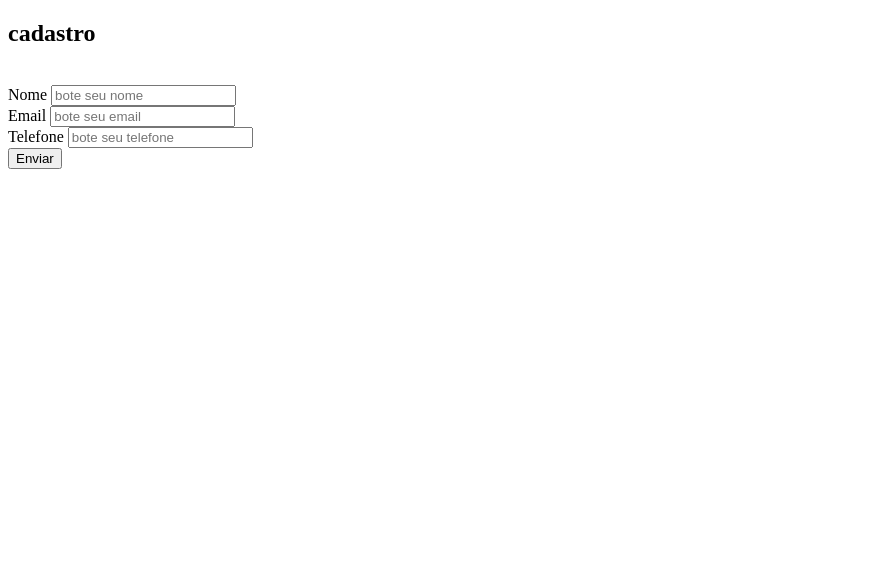
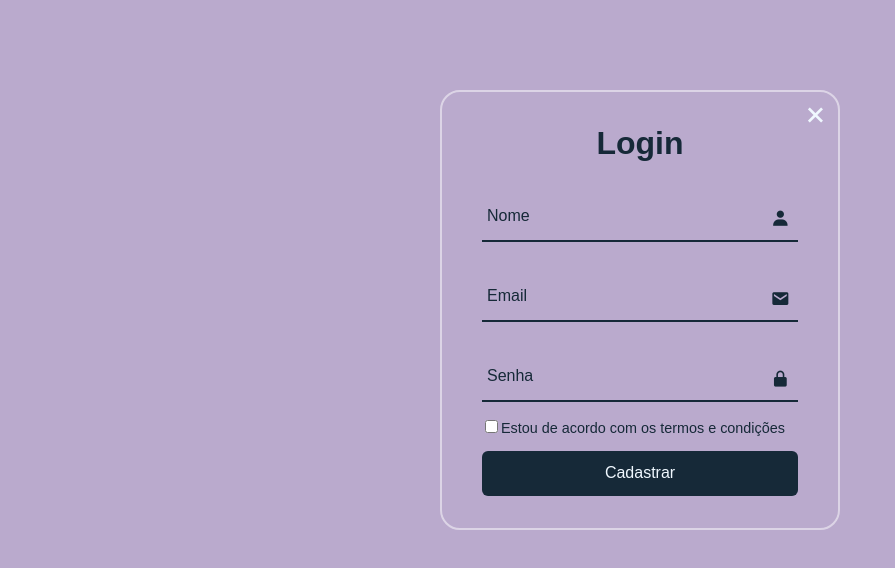
Before and after one commit to MariaC-GG/E-commerce, a plain HTML site: page cadastro.html in a window 1280 px wide. Shown: the whole page, without its empty margins (0-895 px from the left). Drawn offline with nearby package versions, Linux system fonts and the light colour scheme; files that its build step writes are made by us from their sources.

Commit message:
feito a págian de cadastro

```diff
--- a/assets/css/cadastro.css
+++ b/assets/css/cadastro.css
@@ -0,0 +1,121 @@
+*{
+    margin: 0;
+    padding: 0;
+    box-sizing: border-box;
+    font-family: 'Poppins', sans-serif;
+    text-decoration: none;
+    list-style: none;
+}
+body{
+    background-color: rgba(182, 165, 202, 0.938);
+    display: flex;
+    justify-content: center;
+    align-items: center;
+    min-height: 100hv;
+    padding: 90px;
+}
+
+
+.cadastro{
+    position: relative;
+    width: 400px;
+    height: 440px;
+    background: transparent;
+    border: 2px solid rgba(255, 255, 255, .5);
+    border-radius: 20px;
+    backdrop-filter: bluer(20px);
+    display: flex;
+    justify-content: center;
+    align-items: center;
+    overflow: hidden;
+}
+.cadastro .caixa_login{
+    width: 100%;
+    padding: 40px;
+}
+.cadastro .fechar-tela-x{
+    position: absolute;
+    top: 0;
+    right: 0;
+    width: 45px;
+    height: 45px;
+    background:transparent;
+    font-size: 2rem;
+    color: aliceblue;
+    display:flex;
+    justify-content: center;
+    align-items: center;
+    cursor: pointer;
+}
+
+.caixa_login h2{
+    font-size: 2rem;
+    color: #162938;
+    text-align: center;
+}
+
+.caixa-input{
+    position: relative;
+    width: 100%;
+    height: 50px;
+    border-bottom: 2px solid #162938;
+    margin: 30px 0;
+}
+.caixa-input label{
+    position: absolute;
+    top: 50%;
+    left: 5px;
+    transform:translateY(-50%);
+    font-size: 1rem;
+    color: #162938;
+    font-weight: 500;
+    pointer-events: none;
+    transition: .5s;
+}
+.caixa-input input:focus~label,
+.caixa-input input:valid~label{
+    top: -5px;
+}
+
+.caixa-input input{
+    width: 100%;
+    height: 100%;
+    background: transparent;
+    border: none;
+    outline: none;
+    font-size: 1rem;
+    color: #162938;
+    font-weight: 600;
+    padding: 0 35px 0 5px;
+}
+.caixa-input .iconnes{
+    position: absolute;
+    right: 8px;
+    font-size: 1.2rem;
+    color: #162938;
+    line-height: 57px;
+}
+
+.aceitar-politica{
+    font-size: .9rem;
+    color: #162938;
+    font-weight: 500;
+    margin: -15px 0 15px;
+}
+.aceitar-politica label input{
+    accent-color: #162938;
+    margin: 3px;
+}
+
+.btn{
+    width: 100%;
+    height: 45px;
+    background-color: #162938;
+    border: none;
+    outline: none;
+    border-radius: 6px;
+    cursor: pointer;
+    font-size: 1rem;
+    color: aliceblue;
+    font-weight: 500;
+}
--- a/assets/css/index.css
+++ b/assets/css/index.css
@@ -25,6 +25,7 @@ html, body{
 .paginas{
     display: flex;
 }
+
 
 .paginas a{
     color: var(--other-color);
--- a/cadastro.html
+++ b/cadastro.html
@@ -4,29 +4,43 @@
     <meta charset="UTF-8">
     <meta http-equiv="X-UA-Compatible" content="IE=edge">
     <meta name="viewport" content="width=device-width, initial-scale=1.0">
-    <link rel="stylesheet" href="cadastro.css">
+    <link rel="stylesheet" href="./assets/css/cadastro.css">
+    <link rel="stylesheet"
+     href="https://cdn.jsdelivr.net/npm/boxicons@latest/css/boxicons.min.css">
+  <!-- or -->
+    <link rel="stylesheet"
+    href="https://unpkg.com/boxicons@latest/css/boxicons.min.css">
     <title>MC.A</title>
 </head>
 <body>
 <header>
-    <main>
-        <h2>cadastro</h2>
-        <br>
-        <div class="formulario">
-        <form action="" method="post">
-            <label for="nome"> Nome</label>
-            <input type="text" id="nome" placeholder="bote seu nome">
-            <br>
-            <label for="email"> Email</label>
-            <input type="email" id="email" placeholder="bote seu email">
-            <br>
-            <label for="telefone"> Telefone</label>
-            <input type="tel" id="telefone" placeholder="bote seu telefone">
-            <br>
-            <button type="submit">Enviar</button>
-    </form>
-    </div>
-    </main>
+    <div class="cadastro">
+        <span class="fechar-tela-x"><i class='bx bx-x'></i></span>
+        <div class="caixa_login">
+            <h2>Login</h2>
+            <form action="#">
+                <div class="caixa-input">
+                    <span class="iconnes"><i class='bx bxs-user' ></i></span>
+                    <input type="username" required>
+                    <label>Nome</label>
+                </div>
+                <div class="caixa-input">
+                    <span class="iconnes"><i class='bx bxs-envelope' ></i></span>
+                    <input type="email" required>
+                    <label>Email</label>
+                </div>
+                <div class="caixa-input">
+                    <span class="iconnes"><i class='bx bxs-lock-alt'></i></span>
+                    <input type="password" required>
+                    <label>Senha</label>
+                </div>
+                <div class="aceitar-politica">
+                    <label><input type="checkbox">Estou de acordo com os termos e condições</label>
+                </div>
+                <button type="submit"class="btn">Cadastrar</button>
+            </form>
+        </div>
+      </div>
 </header>
 </body>
 </html>
```
Also changed, not shown: anel.html (+5 -5 lines), assets/css/anel.css (+7 -10 lines).
